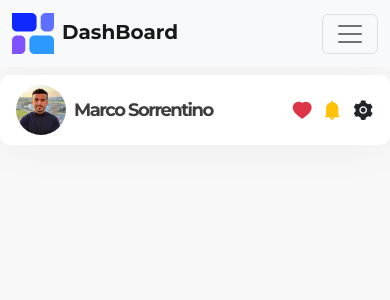
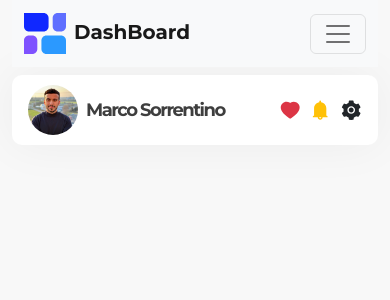
Before and after one commit to marco-sorrentino/esame-finale-dashboard, a React (Create React App) app: page / in a window 390 px wide. Shown: the top 300 px of the page. Built offline with nearby package versions, Linux system fonts and the light colour scheme.

Commit message:
fixed responsive sidebar container fluid

```diff
--- a/src/App.js
+++ b/src/App.js
@@ -10,7 +10,7 @@ function App() {
   return (
     <div className="App">
       <BrowserRouter>
-        <Container className="p-0 m-0">
+        <Container fluid>
           <Row>
             <Col md={3} className="p-0">
               <NavbarMobile />
```
